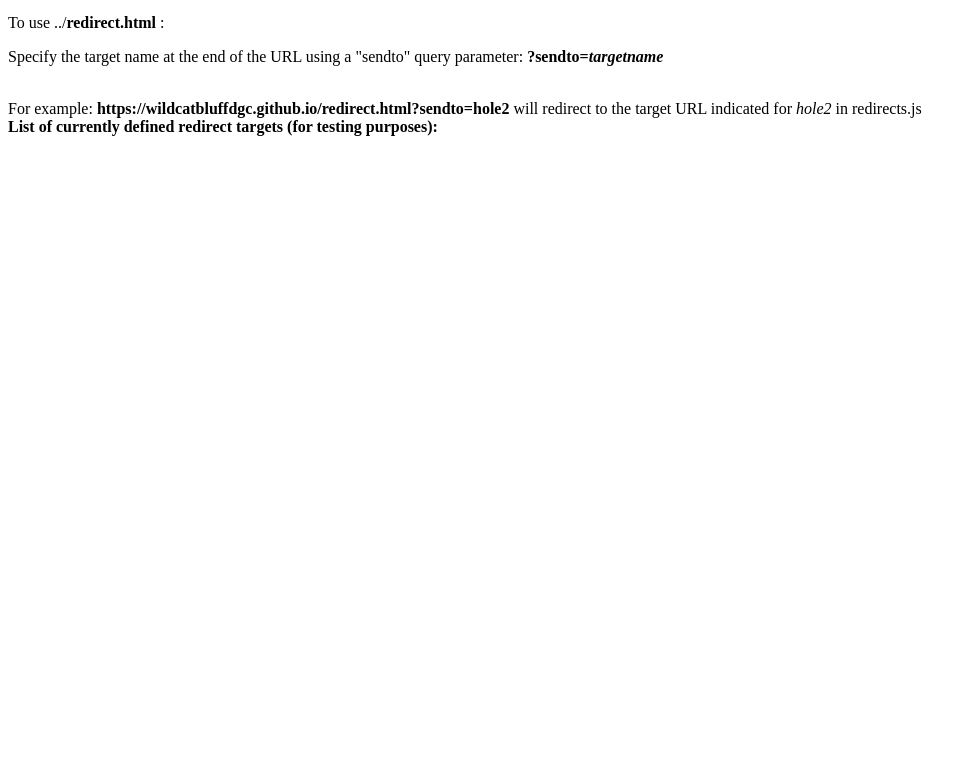
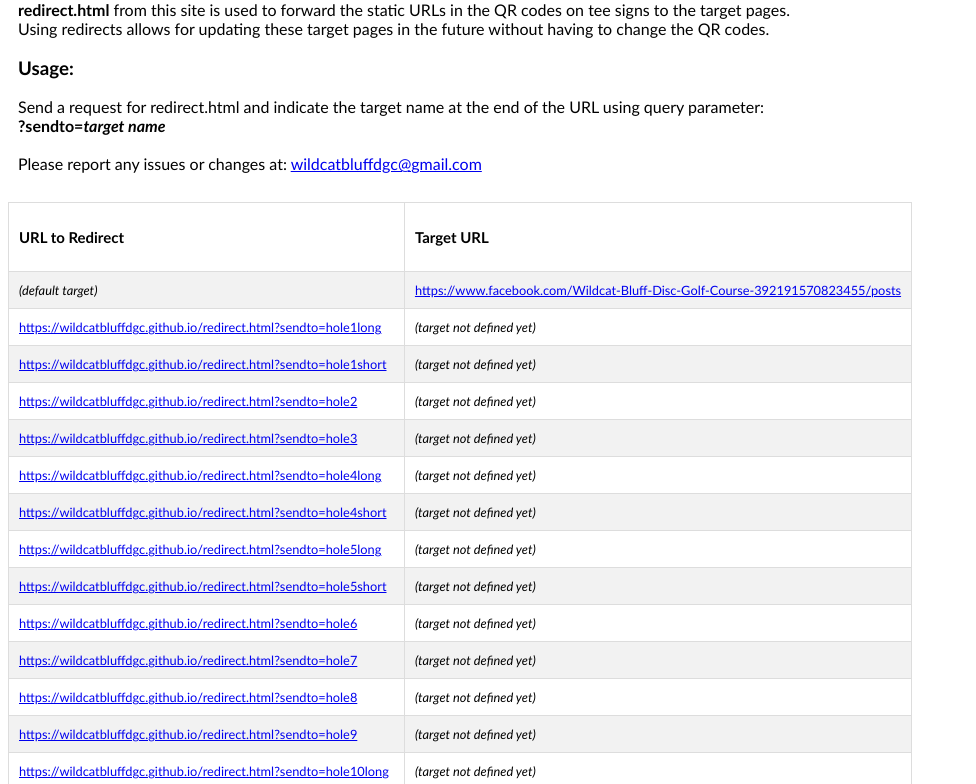
Before and after one commit to wildcatbluffdgc/wildcatbluffdgc.github.io, a plain HTML site: page index.html in a window 1280 px wide. Shown: the part 100-884 px from the top of the page, without its empty margins (0-976 px from the left). Before the commit the page ends 800 px from the top, so only its background shows below. Drawn offline with Linux system fonts and the light colour scheme.

Commit message:
added table to index.html

```diff
--- a/index.html
+++ b/index.html
@@ -1,26 +1,68 @@
 <!DOCTYPE html>
 <meta name="robots" content="noindex">
-<title>WildcatBluffDGC Redirects</title>
-<!-- Include redirects.js for target list -->
+<title>Wildcat Bluff DGC Redirects</title>
+<!-- Include redirects.js to read target URL list -->
 <script src="redirects.js" type="text/javascript"></script>
 
+<style>
+#top {
+  font-family: "Trebuchet MS", Arial, Helvetica, sans-serif;
+  padding: 10px;
+}
+
+#table {
+  font-family: "Trebuchet MS", Arial, Helvetica, sans-serif;
+  font-size: .8em;
+  border-collapse: collapse;
+}
+
+#table td, #table th {
+  border: 1px solid #ddd;
+  padding: 10px;
+}
+
+#table tr:nth-child(even){background-color: #f2f2f2;}
+
+#table th {
+  padding-top: 12px;
+  padding-bottom: 12px;
+  text-align: left;
+  background-color: #4CAF50;
+  color: white;
+}
+</style>
+
+<div id="top">
 <h1>Wildcat Bluff Disc Golf Course - Sign Redirects</h1>
-<p>For use to redirect the static URLs in QR codes on tee signs to allow for changing target pages in the future</p>
-<p>To use ../<b>redirect.html</b> :</p>
-<p>Specify the target name at the end of the URL using a "sendto" query parameter: <b>?sendto=<i>targetname</i></b></p>
-<br>
-For example: <b>https://wildcatbluffdgc.github.io/redirect.html?sendto=hole2</b>
-will redirect to the target URL indicated for <i>hole2</i> in redirects.js
-<br>
-<b>List of currently defined redirect targets (for testing purposes):<b>
-<table>
-    <tbody id="tbody"></tbody>
-</table>
-<script>
-var tbody = document.getElementById('tbody');
-for (var i = 0; i < redirects.length; i++) {
-  var tr = "<tr>";
-  tr += "<td>" + obj[i].key + "</td>" + "<td>" + obj[i].value.toString() + "</td></tr>";
-  tbody.innerHTML += tr;
+<p><b>redirect.html</b> from this site is used to forward the static URLs in the QR codes on tee signs to the target pages.
+<br>Using redirects allows for updating these target pages in the future without having to change the QR codes.</p>
+<h3>Usage:</h3>
+Send a request for redirect.html and indicate the target name at the end of the URL using query parameter:<br>
+<b>?sendto=<i>target name</i></b><br><br>
+Please report any issues or changes at: <a href="mailto:wildcatbluffdgc@gmail.com">wildcatbluffdgc@gmail.com</a><br><br>
+</div>
+
+<div id="tableout"></div><br><br>
+
+<script type="text/javascript">
+var x, html, urlprefix;
+urlprefix = 'https://wildcatbluffdgc.github.io/redirect.html?sendto='
+html = '<table id="table">';
+html += '<tr><td><h3>URL to Redirect</h3></td><td><h3>Target URL</h3></td></tr>';
+for (x in redirects) {
+  html += '<tr>';
+  if (x == 'main') {
+    html += '<td><i>(default target)</i></td>';
+  } else {
+    html += '<td><a href="' + urlprefix + x + '">' + urlprefix + x + '</a></td>';
+  }
+  if (redirects[x] == '') {
+    html += '<td><i>(target not defined yet)</i></td>';
+  } else {
+    html += '<td><a href="' + redirects[x] + '">' + redirects[x] + '</a></td>';
+  }
+  html += '</tr>';
 }
+html += '</table>';
+document.getElementById('tableout').innerHTML = html;
 </script>
```
